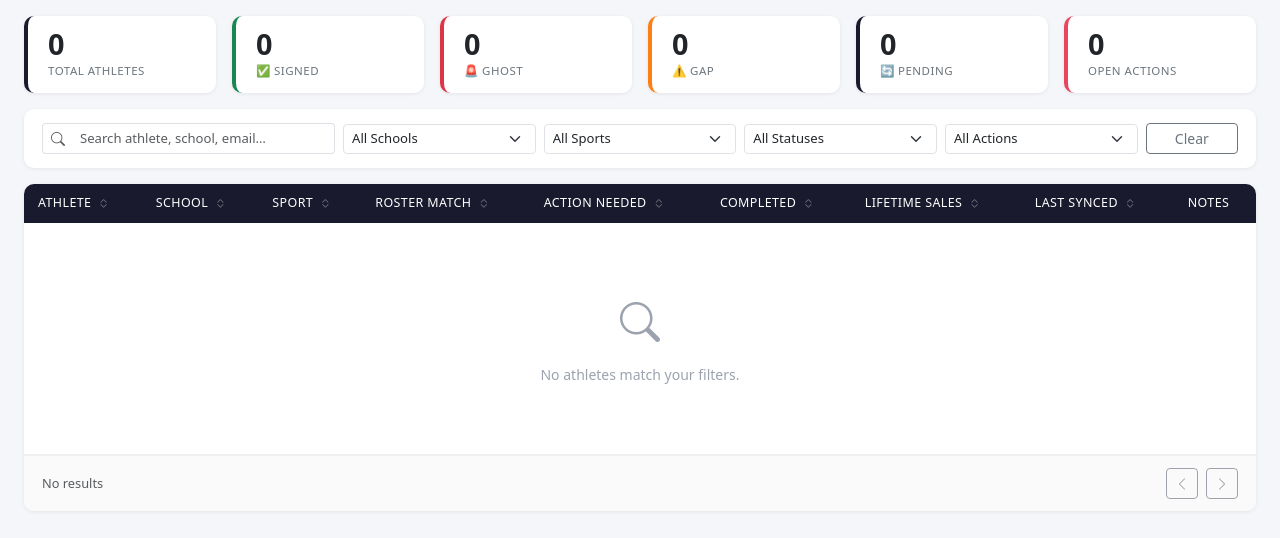
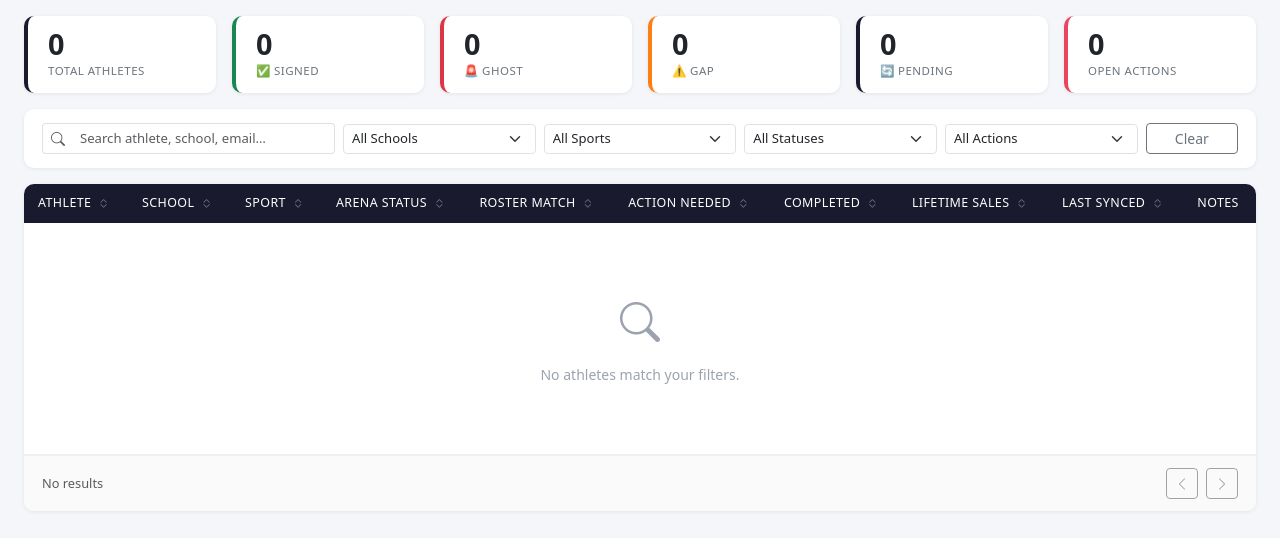
Before and after one commit to mapfeiffer10/arena-roster-intel, a Flask app: page / in a window 1280 px wide. Shown: the part 68-606 px from the top of the page. Run offline with Flask 3, Linux system fonts and the light colour scheme; data that the repository does not hold is empty; some libraries are stand-ins or nearby versions.

Commit message:
Add ARENA Status column to athlete table
- New column between Sport and Roster Match showing arena_status
- Color-coded badges: Live (green), Building (blue), In Review (yellow),
  Under Removal (red), Archived (gray), not-in-arena (dash)
- Column is sortable via the ARENA Status header
- Supports all status variants (hyphen and underscore formats)

Co-Authored-By: Claude Sonnet 4.6 <noreply@anthropic.com>

```diff
--- a/app.py
+++ b/app.py
@@ -75,6 +75,7 @@ def get_athletes():
         "athlete_name":     Athlete.athlete_name,
         "school":           Athlete.school,
         "sport":            Athlete.sport,
+        "arena_status":     Athlete.arena_status,
         "roster_match":     Athlete.roster_match,
         "action_needed":    Athlete.action_needed,
         "action_completed": Athlete.action_completed,
--- a/templates/index.html
+++ b/templates/index.html
@@ -78,6 +78,14 @@
     .badge-ghost   { background: #fee2e2; color: #991b1b; }
     .badge-gap     { background: #ffedd5; color: #9a3412; }
     .badge-pending { background: #f3f4f6; color: #374151; }
+
+    /* ARENA status badges */
+    .arena-live           { background: #d1fae5; color: #065f46; font-size:.7rem; padding:3px 8px; border-radius:20px; font-weight:600; white-space:nowrap; }
+    .arena-building       { background: #dbeafe; color: #1e40af; font-size:.7rem; padding:3px 8px; border-radius:20px; font-weight:600; white-space:nowrap; }
+    .arena-in-review      { background: #fef9c3; color: #854d0e; font-size:.7rem; padding:3px 8px; border-radius:20px; font-weight:600; white-space:nowrap; }
+    .arena-under-removal  { background: #fee2e2; color: #991b1b; font-size:.7rem; padding:3px 8px; border-radius:20px; font-weight:600; white-space:nowrap; }
+    .arena-archived       { background: #f3f4f6; color: #6b7280; font-size:.7rem; padding:3px 8px; border-radius:20px; font-weight:600; white-space:nowrap; }
+    .arena-not-in-arena   { color: #d1d5db; font-size:.7rem; }
 
     .badge-completed   { background: #d1fae5; color: #065f46; font-size: .72rem; padding: 3px 8px; border-radius: 20px; }
     .badge-incomplete  { background: #fee2e2; color: #991b1b; font-size: .72rem; padding: 3px 8px; border-radius: 20px; }
@@ -211,6 +219,7 @@
             <th data-sort="athlete_name">Athlete <i class="bi bi-chevron-expand sort-icon"></i></th>
             <th data-sort="school">School <i class="bi bi-chevron-expand sort-icon"></i></th>
             <th data-sort="sport">Sport <i class="bi bi-chevron-expand sort-icon"></i></th>
+            <th data-sort="arena_status">ARENA Status <i class="bi bi-chevron-expand sort-icon"></i></th>
             <th data-sort="roster_match">Roster Match <i class="bi bi-chevron-expand sort-icon"></i></th>
             <th data-sort="action_needed">Action Needed <i class="bi bi-chevron-expand sort-icon"></i></th>
             <th data-sort="action_completed">Completed <i class="bi bi-chevron-expand sort-icon"></i></th>
@@ -220,7 +229,7 @@
           </tr>
         </thead>
         <tbody id="table-body">
-          <tr class="loading-row"><td colspan="9"><i class="bi bi-arrow-repeat spin me-2"></i>Loading…</td></tr>
+          <tr class="loading-row"><td colspan="10"><i class="bi bi-arrow-repeat spin me-2"></i>Loading…</td></tr>
         </tbody>
       </table>
     </div>
@@ -384,7 +393,7 @@
 
   async function loadAthletes() {
     document.getElementById("table-body").innerHTML =
-      `<tr class="loading-row"><td colspan="8"><span class="spinner-border spinner-border-sm me-2"></span>Loading…</td></tr>`;
+      `<tr class="loading-row"><td colspan="10"><span class="spinner-border spinner-border-sm me-2"></span>Loading…</td></tr>`;
     const res = await fetch("/api/athletes?" + buildParams());
     const data = await res.json();
     state.total = data.total;
@@ -436,7 +445,7 @@
   function renderTable(athletes) {
     const tbody = document.getElementById("table-body");
     if (!athletes.length) {
-      tbody.innerHTML = `<tr><td colspan="9"><div class="empty-state"><i class="bi bi-search"></i>No athletes match your filters.</div></td></tr>`;
+      tbody.innerHTML = `<tr><td colspan="10"><div class="empty-state"><i class="bi bi-search"></i>No athletes match your filters.</div></td></tr>`;
       return;
     }
     tbody.innerHTML = athletes.map(a => `
@@ -447,6 +456,7 @@
         </td>
         <td>${esc(a.school || "")}</td>
         <td>${esc(fmtSport(a.sport || ""))}</td>
+        <td>${arenaStatusBadge(a.arena_status)}</td>
         <td>${rosterBadge(a.roster_match)}</td>
         <td>${a.action_needed && a.action_needed !== "None" ? `<span class="text-danger fw-semibold">${esc(a.action_needed)}</span>` : '<span class="text-muted">—</span>'}</td>
         <td>${a.action_completed
@@ -567,6 +577,22 @@
     return `<span class="badge-roster badge-pending">${status}</span>`;
   }
 
+  function arenaStatusBadge(status) {
+    if (!status || status === 'not-in-arena') return '<span class="arena-not-in-arena">—</span>';
+    const s = status.toLowerCase().replace(/[\s_]+/g, '-');
+    const labels = {
+      'live':           'Live',
+      'building':       'Building',
+      'in-review':      'In Review',
+      'in_review':      'In Review',
+      'under-removal':  'Under Removal',
+      'under_removal':  'Under Removal',
+      'archived':       'Archived',
+    };
+    const label = labels[s] || status;
+    return `<span class="arena-${s}">${label}</span>`;
+  }
+
   function fmtSport(s) {
     if (!s) return "";
     return s.replace(/_/g, " ").replace(/\b\w/g, c => c.toUpperCase());
```
